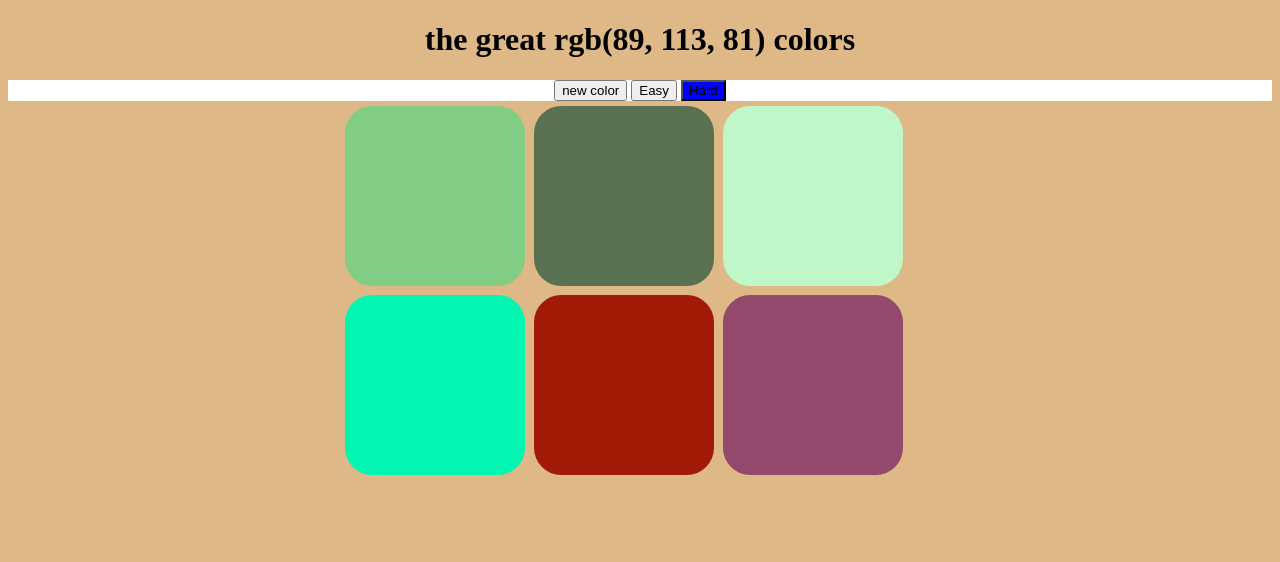
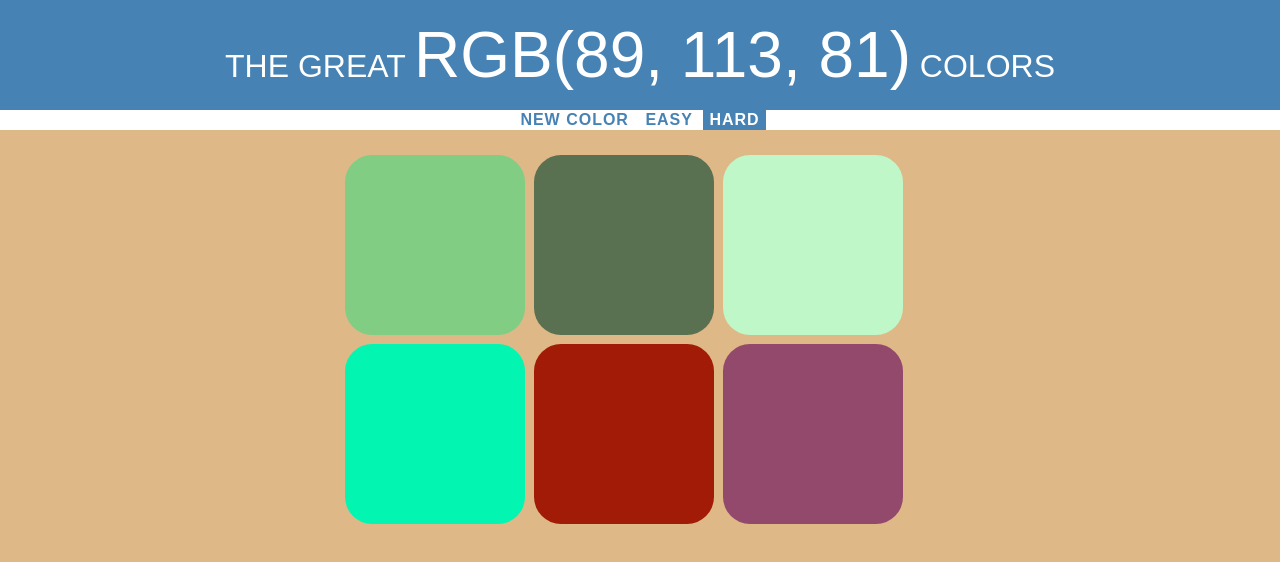
Before and after one commit to crisluda/colopickergame, a plain HTML site: page index.html in a window 1280 px wide. Drawn offline with Linux system fonts and the light colour scheme.

Commit message:
edit the css file btc,h1 and the box style

```diff
--- a/game.css
+++ b/game.css
@@ -1,10 +1,49 @@
 body {
     background-color: burlywood;
+    margin: 0px;
+    font-family: Arial, Helvetica, sans-serif;
+}
+
+h1 {
+    margin: 0px;
+    background: steelblue;
+    font-weight: initial;
+    text-transform: uppercase;
+    color: white;
+    line-height: 1.1;
+    padding: 20px 0px;
+}
+
+#colordisplay {
+    font-size: 200%;
+}
+
+button {
+    border: none;
+    background: none;
+    text-transform: uppercase;
+    height: 100%;
+    font-weight: 700;
+    color: steelblue;
+    letter-spacing: 1px;
+    font-size: initial;
+    transition: all 0.3s;
+    -webkit-transition: background 0.6s;
+    -moz-transition: background 0.6s;
+}
+
+button:hover {
+    background: steelblue;
+    color: white;
+}
+
+#massage {
+    width: 20%;
 }
 
 .cont {
     max-width: 600px;
-    margin: 0 auto;
+    margin: 20px auto;
 }
 
 .square {
@@ -14,6 +53,9 @@ body {
     margin: 4.66px;
     float: left;
     border-radius: 15%;
+    transition: background 0.6s;
+    -webkit-transition: background 0.6s;
+    -moz-transition: background 0.6s;
 }
 
 .great {
@@ -48,5 +90,6 @@ span {
 }
 
 .selected {
-    background: blue;
+    background: steelblue;
+    color: white;
 }
```
